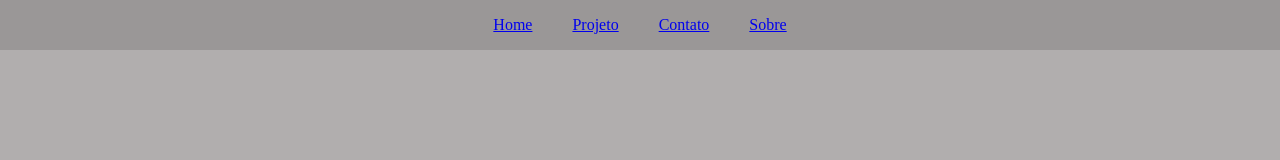
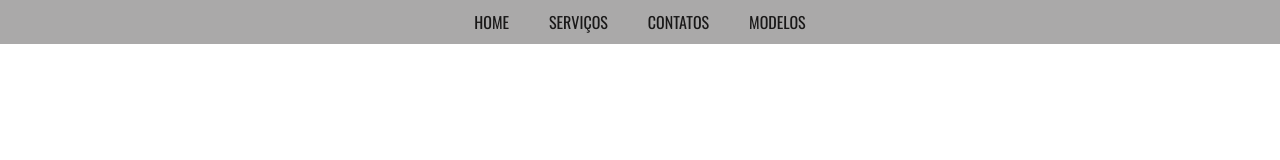
Before and after one commit to Andrejks/lucarwebmotors, a plain HTML site: page index.html in a window 1280 px wide. Drawn offline with nearby package versions, Linux system fonts and the light colour scheme.

Commit message:
pasta de imagens

```diff
--- a/css/styles.css
+++ b/css/styles.css
@@ -1,7 +1,40 @@
 /* Google Fonts */
 
 
-/* GFontes Utilizadas */
+/* Google Fontes Utilizadas */
+
+
+@import url('https://fonts.googleapis.com/css2?family=Jost:ital,wght@0,100..900;1,100..900&family=Oswald:wght@200..700&family=Share+Tech&display=swap');
+
+
+
+/* Variaveis Fontes */
+:root {
+--fonte-menu:"Share Tech, sans-serif";
+--fonte-titulo: "Oswald", sans-serif;
+--fonte-teto: "Jost", sans-serif;
+font-fam
+}
+/* Variaveis Cores */
+
+:root {
+    --cor-destaque:
+    --cor-menur-padrao:
+    --
+}
+
+
+/* Converter REM em PX */
+
+html {
+    font-size: 62.5%;
+
+
+
+}
+
+
+
 
 
 /* Reset CSS = Padronizar os Navegadores */
@@ -17,14 +50,14 @@
 
 /* TODA ESTRUTURA DO SITE ou HTML */
 body {
-    background-color: #b1aeae;
+    background-color: #ffffff;
     font-size: 16px;
 }
 
 /* Cabeçalho */
 header {
     /* Cor fundo = Background */
-    background-color: #706f6f5d;
+    background-color: #3f3d3d71;
     width: 100%; /* largura */  /* Responsivas */
     display: flex;
     justify-content: space-between;
@@ -48,8 +81,8 @@ header {
 h1 {
     font-size: 32px;
     text-align: center; /* Centralizar Texto */
-    background-color: rgb(255, 255, 255); /* Cor fundo */
-    color: #fff; /* Cor texto */
+    background-color: rgb(250, 247, 247); /* Cor fundo */
+    color: #ffffff; /* Cor texto */
 }
 /* responsivo*/
 @media (min-width:768px) {
@@ -66,3 +99,22 @@ h1 {
         margin: auto;
     }
 }
+
+/* A href */
+
+.menu-link {
+text-decoration: none;
+
+}
+.menu-texto {
+color: rgba(24, 23, 23, 0.993);
+}
+.menu-texto {
+    text-transform: uppercase;
+    font-size:  0,75rem;
+    font-family:var(--fonte-titulo);
+}
+/* Herança */
+.menu-link :active.menu-text {
+    color: var(--fonte-titulo);
+}
--- a/index.html
+++ b/index.html
@@ -22,26 +22,26 @@
             <ul class="menu">
 
                 <li>
-                    <a href="#">
+                    <a href="#" class="menu-link active">
                         <span class="menu-texto">Home</span>
                     </a>
                 </li>
 
                 <li>
-                    <a href="#">
-                        <span class="menu-texto">Projeto</span>
+                    <a href="#" class="menu-link">
+                        <span class="menu-texto">Serviços</span>
                     </a>
                 </li>
 
                 <li>
-                    <a href="#">
-                        <span class="menu-texto">Contato</span>
+                    <a href="#" class="menu-link">
+                        <span class="menu-texto">Contatos</span>
                     </a>
                 </li>
 
                 <li>
-                    <a href="#">
-                        <span class="menu-texto">Sobre</span>
+                    <a href="#" class="menu-link">
+                        <span class="menu-texto">Modelos</span>
                     </a>
                 </li>
 
```
Also changed, not shown: Dodge Charger.PNG (deleted), Logo LucarWebmotors.png (deleted), img/beac356c-479d-4bf8-8ec8-ec9c89d2e46c.png (added).
